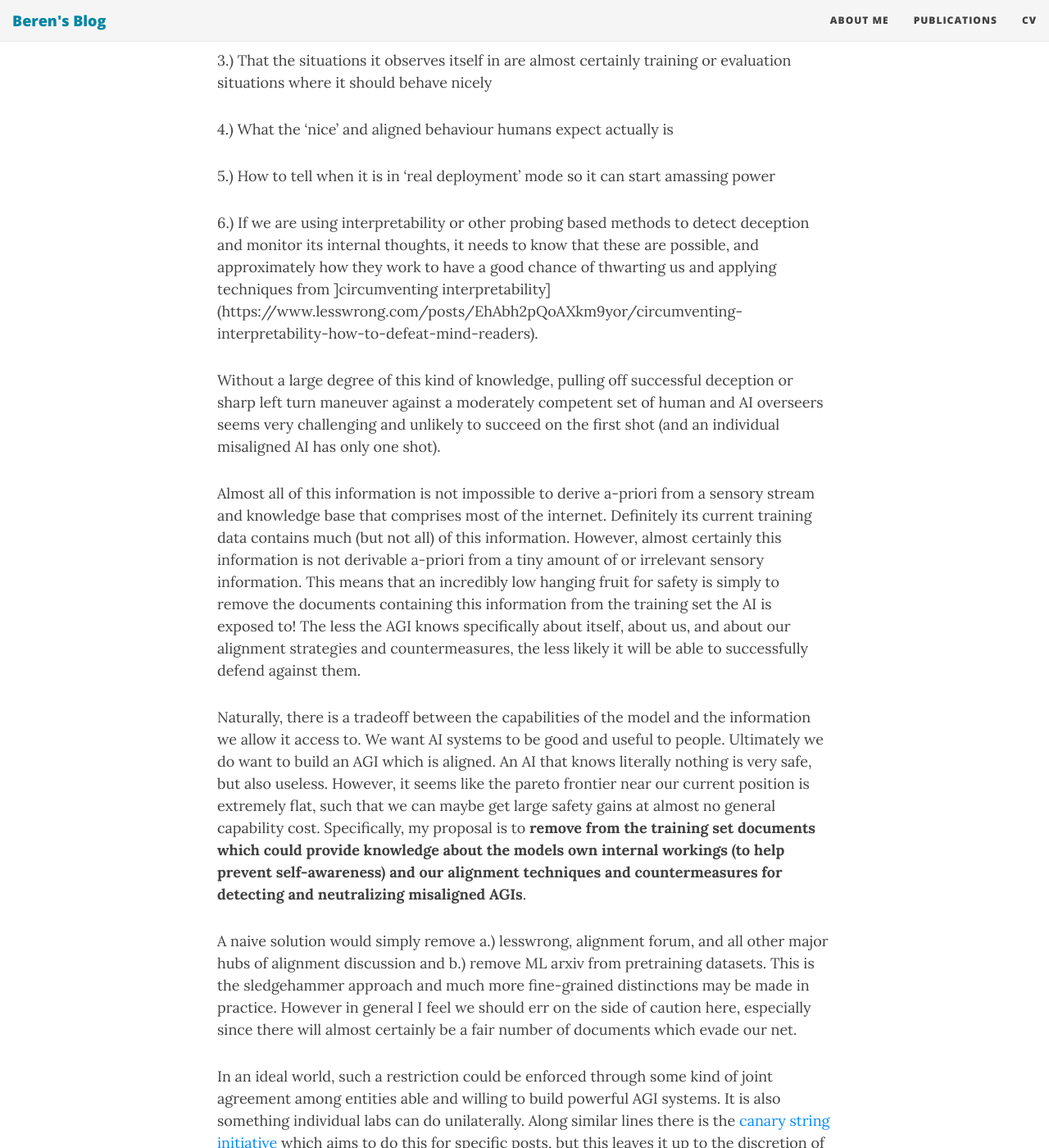
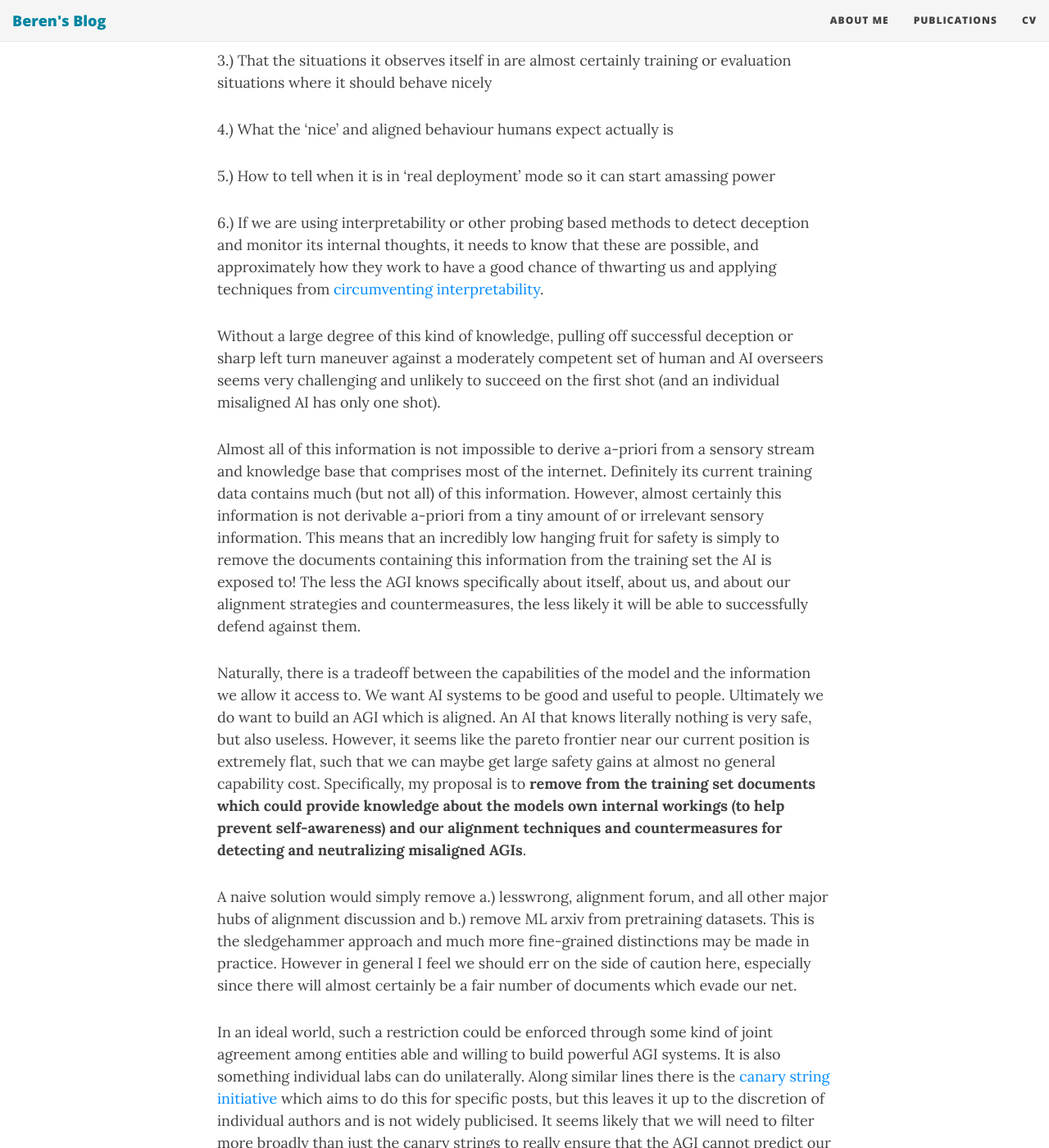
Before and after one commit to BerenMillidge/BerenMillidge.github.io, a Jekyll site: the page built from _posts/2023-05-28-The-case-for-removing-AI-alignment-and-ML-from-the-training-dataset.md, in a window 1280 px wide and 1400 px high, scrolled down 1077 px. Shown: the whole window at 82% size. Built offline with Jekyll 4.4.1, drawn with Linux system fonts in a browser that asks for light colours; nearby versions of some CDN libraries; some of the changed text lies outside the part shown.

Commit message:
fix links

```diff
--- a/_posts/2023-05-28-The-case-for-removing-AI-alignment-and-ML-from-the-training-dataset.md
+++ b/_posts/2023-05-28-The-case-for-removing-AI-alignment-and-ML-from-the-training-dataset.md
@@ -27,7 +27,7 @@
 
 5.) How to tell when it is in 'real deployment' mode so it can start amassing power
 
-6.) If we are using interpretability or other probing based methods to detect deception and monitor its internal thoughts, it needs to know that these are possible, and approximately how they work to have a good chance of thwarting us and applying techniques from ]circumventing interpretability](https://www.lesswrong.com/posts/EhAbh2pQoAXkm9yor/circumventing-interpretability-how-to-defeat-mind-readers).
+6.) If we are using interpretability or other probing based methods to detect deception and monitor its internal thoughts, it needs to know that these are possible, and approximately how they work to have a good chance of thwarting us and applying techniques from [circumventing interpretability](https://www.lesswrong.com/posts/EhAbh2pQoAXkm9yor/circumventing-interpretability-how-to-defeat-mind-readers).
 
 Without a large degree of this kind of knowledge, pulling off successful deception or sharp left turn maneuver against a moderately competent set of human and AI overseers seems very challenging and unlikely to succeed on the first shot (and an individual misaligned AI has only one shot).
 
@@ -41,7 +41,7 @@
 
 Potential counterarguments:
 
-1.) *Some alignment strategies involve using AI models to help accelerate AI alignment research and so AI alignment research needs to be in the corpus. This is central to most scalable oversight schemes such as [OpenAI's plan])https://openai.com/blog/our-approach-to-alignment-research).* If AI alignment research is excluded from pretraining then the model will not be up to speed on alignment research and will be much less helpful as an alignment researcher or research helper.
+1.) *Some alignment strategies involve using AI models to help accelerate AI alignment research and so AI alignment research needs to be in the corpus. This is central to most scalable oversight schemes such as [OpenAI's plan](https://openai.com/blog/our-approach-to-alignment-research).* If AI alignment research is excluded from pretraining then the model will not be up to speed on alignment research and will be much less helpful as an alignment researcher or research helper.
 
 This is a fair objection however it only applies to this specific alignment approach and can be ameliorated in other ways. Specifically, even according to this approach, it is probably best to remove alignment relevant text from the pretraining dataset, screen the resulting models for safety using whatever tools we have, and only if we are convinced that the models underlying our alignment helpers are safe, specialize them to help us solve alignment.
 
```
